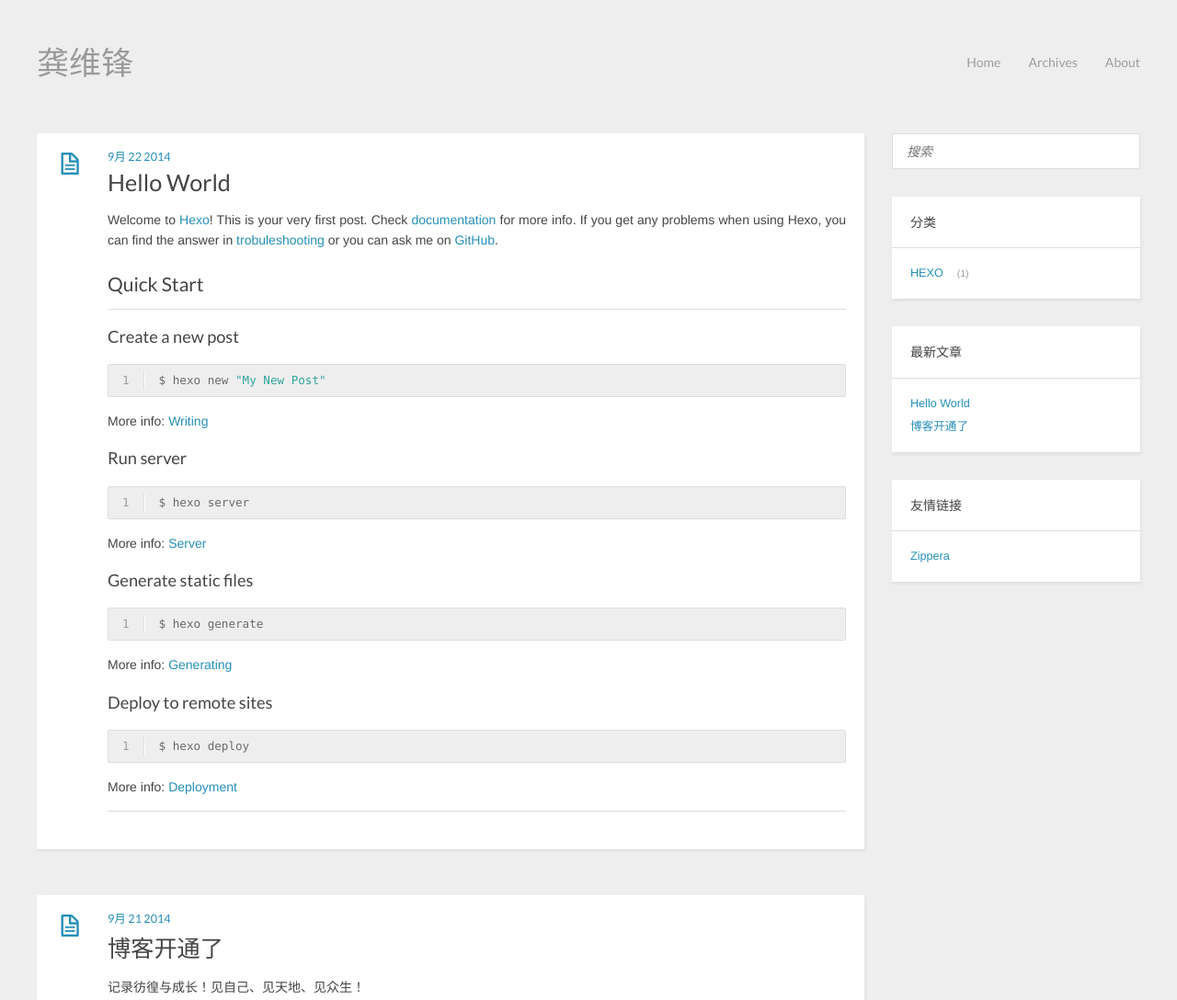
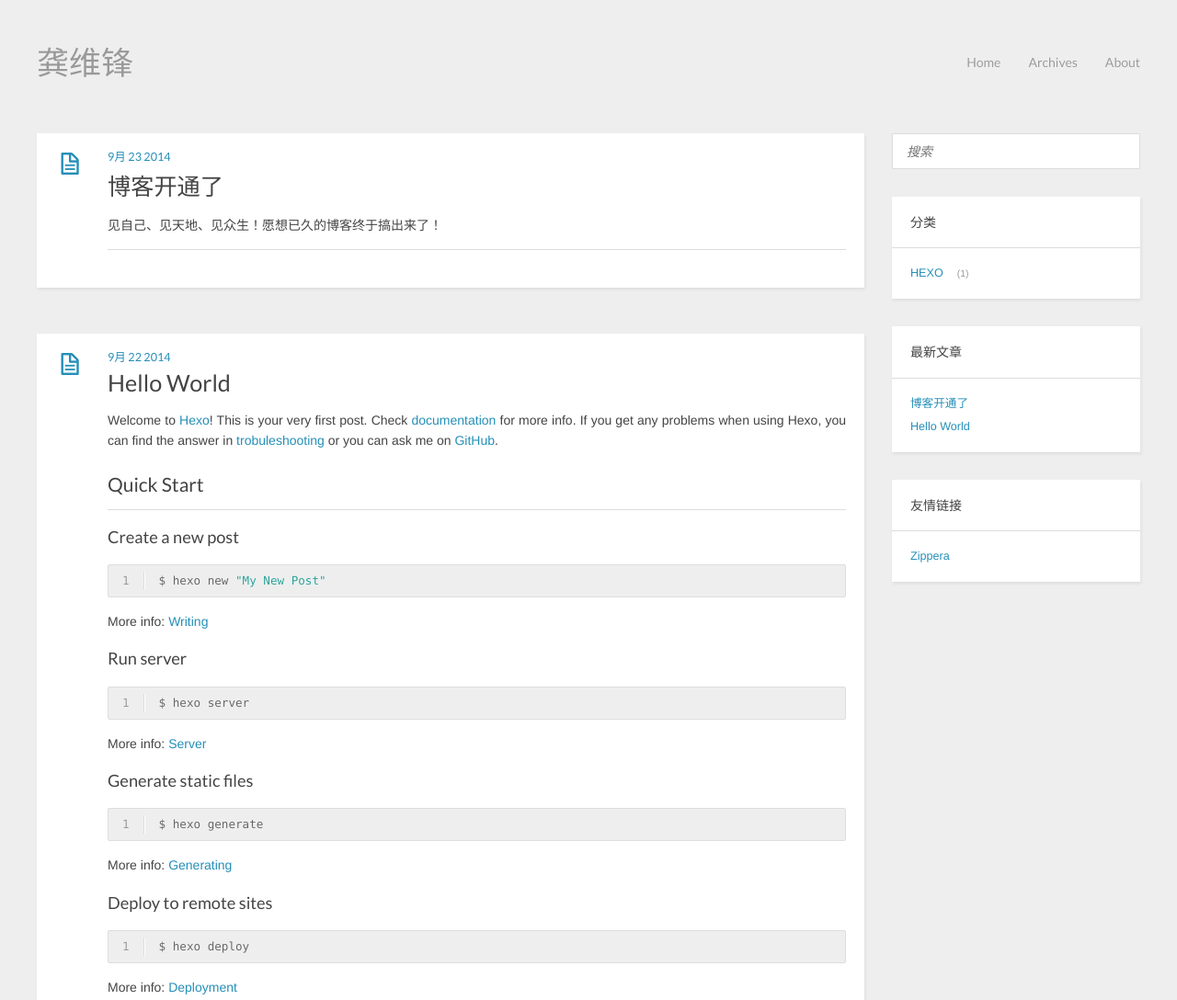
Before and after one commit to weifengg/weifengg.github.io, a plain HTML site: page index.html in a window 1280 px wide. Shown: the top 1088 px of the page at 92% size. Drawn offline with nearby package versions, Linux system fonts and the light colour scheme; a script that the page names is missing.

Commit message:
Site updated: 2014-09-23 09:37:14

```diff
--- a/index.html
+++ b/index.html
@@ -57,34 +57,17 @@ document.write(unescape("%3Cscript src='" + _bdhmProtocol + "hm.baidu.com/h.js%3
     <header>
 
         <div class="icon"></div>
-        <time datetime="2014-09-22T01:15:20.000Z"><a href="/2014/09/22/hello-world/">9月 22 2014</a></time>
+        <time datetime="2014-09-23T01:36:06.000Z"><a href="/2014/09/23/openblog/">9月 23 2014</a></time>
 
 
 
-    <h1 class="title"><a href="/2014/09/22/hello-world/">Hello World</a></h1>
+    <h1 class="title"><a href="/2014/09/23/openblog/">博客开通了</a></h1>
 
 
     </header>
     <div class="entry">
 
-        <p>Welcome to <a href="http://hexo.io/" target="_blank" rel="external">Hexo</a>! This is your very first post. Check <a href="http://hexo.io/docs/" target="_blank" rel="external">documentation</a> for more info. If you get any problems when using Hexo, you can find the answer in <a href="http://hexo.io/docs/troubleshooting.html" target="_blank" rel="external">trobuleshooting</a> or you can ask me on <a href="https://github.com/hexojs/hexo/issues" target="_blank" rel="external">GitHub</a>.</p>
-<h2 id="Quick_Start">Quick Start</h2>
-<h3 id="Create_a_new_post">Create a new post</h3>
-<figure class="highlight bash"><table><tr><td class="gutter"><pre><div class="line">1</div></pre></td><td class="code"><pre><div class="line">$ hexo new <span class="string">"My New Post"</span></div></pre></td></tr></table></figure>
-
-<p>More info: <a href="http://hexo.io/docs/writing.html" target="_blank" rel="external">Writing</a></p>
-<h3 id="Run_server">Run server</h3>
-<figure class="highlight bash"><table><tr><td class="gutter"><pre><div class="line">1</div></pre></td><td class="code"><pre><div class="line">$ hexo server</div></pre></td></tr></table></figure>
-
-<p>More info: <a href="http://hexo.io/docs/server.html" target="_blank" rel="external">Server</a></p>
-<h3 id="Generate_static_files">Generate static files</h3>
-<figure class="highlight bash"><table><tr><td class="gutter"><pre><div class="line">1</div></pre></td><td class="code"><pre><div class="line">$ hexo generate</div></pre></td></tr></table></figure>
-
-<p>More info: <a href="http://hexo.io/docs/generating.html" target="_blank" rel="external">Generating</a></p>
-<h3 id="Deploy_to_remote_sites">Deploy to remote sites</h3>
-<figure class="highlight bash"><table><tr><td class="gutter"><pre><div class="line">1</div></pre></td><td class="code"><pre><div class="line">$ hexo deploy</div></pre></td></tr></table></figure>
-
-<p>More info: <a href="http://hexo.io/docs/deployment.html" target="_blank" rel="external">Deployment</a></p>
+        <p>见自己、见天地、见众生！愿想已久的博客终于搞出来了！</p>
 
 
     </div>
@@ -116,17 +99,34 @@ document.write(unescape("%3Cscript src='" + _bdhmProtocol + "hm.baidu.com/h.js%3
     <header>
 
         <div class="icon"></div>
-        <time datetime="2014-09-21T07:08:46.000Z"><a href="/2014/09/21/FirstBlog/">9月 21 2014</a></time>
+        <time datetime="2014-09-22T01:15:20.000Z"><a href="/2014/09/22/hello-world/">9月 22 2014</a></time>
 
 
 
-    <h1 class="title"><a href="/2014/09/21/FirstBlog/">博客开通了</a></h1>
+    <h1 class="title"><a href="/2014/09/22/hello-world/">Hello World</a></h1>
 
 
     </header>
     <div class="entry">
 
-        <p>记录彷徨与成长！见自己、见天地、见众生！</p>
+        <p>Welcome to <a href="http://hexo.io/" target="_blank" rel="external">Hexo</a>! This is your very first post. Check <a href="http://hexo.io/docs/" target="_blank" rel="external">documentation</a> for more info. If you get any problems when using Hexo, you can find the answer in <a href="http://hexo.io/docs/troubleshooting.html" target="_blank" rel="external">trobuleshooting</a> or you can ask me on <a href="https://github.com/hexojs/hexo/issues" target="_blank" rel="external">GitHub</a>.</p>
+<h2 id="Quick_Start">Quick Start</h2>
+<h3 id="Create_a_new_post">Create a new post</h3>
+<figure class="highlight bash"><table><tr><td class="gutter"><pre><div class="line">1</div></pre></td><td class="code"><pre><div class="line">$ hexo new <span class="string">"My New Post"</span></div></pre></td></tr></table></figure>
+
+<p>More info: <a href="http://hexo.io/docs/writing.html" target="_blank" rel="external">Writing</a></p>
+<h3 id="Run_server">Run server</h3>
+<figure class="highlight bash"><table><tr><td class="gutter"><pre><div class="line">1</div></pre></td><td class="code"><pre><div class="line">$ hexo server</div></pre></td></tr></table></figure>
+
+<p>More info: <a href="http://hexo.io/docs/server.html" target="_blank" rel="external">Server</a></p>
+<h3 id="Generate_static_files">Generate static files</h3>
+<figure class="highlight bash"><table><tr><td class="gutter"><pre><div class="line">1</div></pre></td><td class="code"><pre><div class="line">$ hexo generate</div></pre></td></tr></table></figure>
+
+<p>More info: <a href="http://hexo.io/docs/generating.html" target="_blank" rel="external">Generating</a></p>
+<h3 id="Deploy_to_remote_sites">Deploy to remote sites</h3>
+<figure class="highlight bash"><table><tr><td class="gutter"><pre><div class="line">1</div></pre></td><td class="code"><pre><div class="line">$ hexo deploy</div></pre></td></tr></table></figure>
+
+<p>More info: <a href="http://hexo.io/docs/deployment.html" target="_blank" rel="external">Deployment</a></p>
 
 
     </div>
@@ -184,11 +184,11 @@ document.write(unescape("%3Cscript src='" + _bdhmProtocol + "hm.baidu.com/h.js%3
   <ul class="entry">
 
       <li>
-        <a href="/2014/09/22/hello-world/">Hello World</a>
+        <a href="/2014/09/23/openblog/">博客开通了</a>
       </li>
 
       <li>
-        <a href="/2014/09/21/FirstBlog/">博客开通了</a>
+        <a href="/2014/09/22/hello-world/">Hello World</a>
       </li>
 
   </ul>
```
Also changed, not shown: 2014/09/22/hello-world/index.html (+3 -3 lines), 2014/09/23/openblog/index.html (renamed from 2014/09/21/FirstBlog/index.html, +7 -7 lines), about/index.html (+2 -2 lines), archives/2014/09/index.html (+6 -6 lines), archives/2014/index.html (+6 -6 lines), archives/index.html (+6 -6 lines), categories/HEXO/index.html (+2 -2 lines), sitemap.xml (+5 -5 lines), tags/hexo/index.html (+2 -2 lines).
